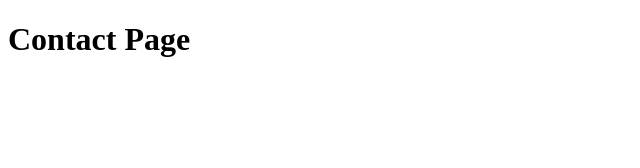
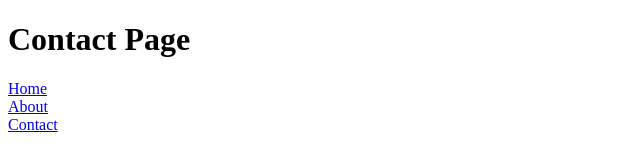
Before and after one commit to sgopathi2/AnotherWebApp, a plain HTML site: page Contact.html in a window 1280 px wide. Shown: the whole page, without its empty margins (0-640 px from the left). Drawn offline with Linux system fonts and the light colour scheme.

Commit message:
after adding gitIgnore and OurStyle.css

```diff
--- a/Contact.html
+++ b/Contact.html
@@ -5,6 +5,9 @@
     <title></title>
 </head>
 <body>
-<h1>Contact Page</h1>
+    <h1>Contact Page</h1>
+    <a href="Index.html">Home</a><br />
+    <a href="About.html">About</a><br />
+    <a href="Contact.html">Contact</a>
 </body>
 </html>
--- /dev/null
+++ b/OurStyle.css
@@ -0,0 +1,2 @@
+body {
+}
```
Also changed, not shown: About.html (+3 -0 lines), Index.html (+2 -1 lines), 9 other files.
